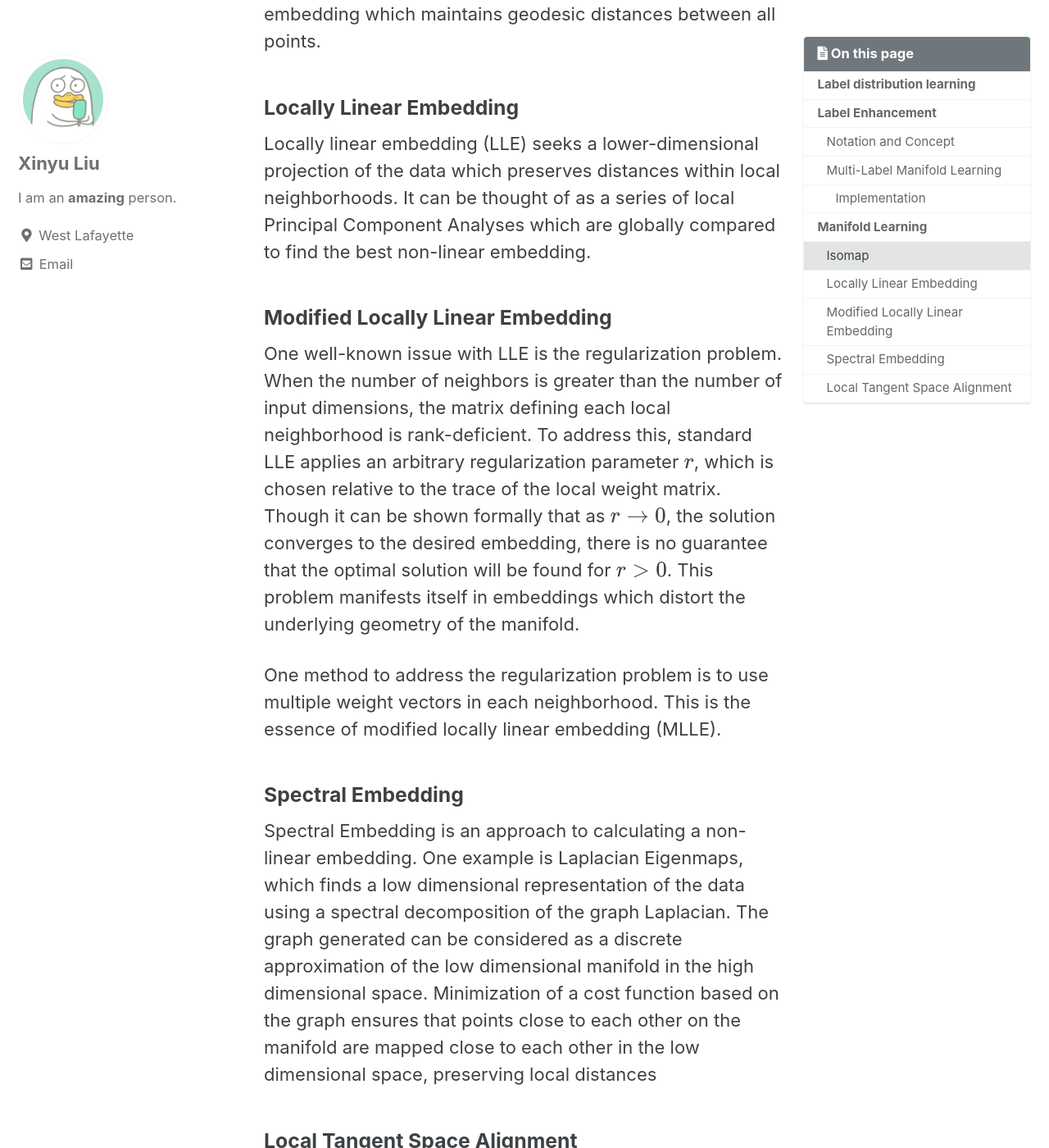
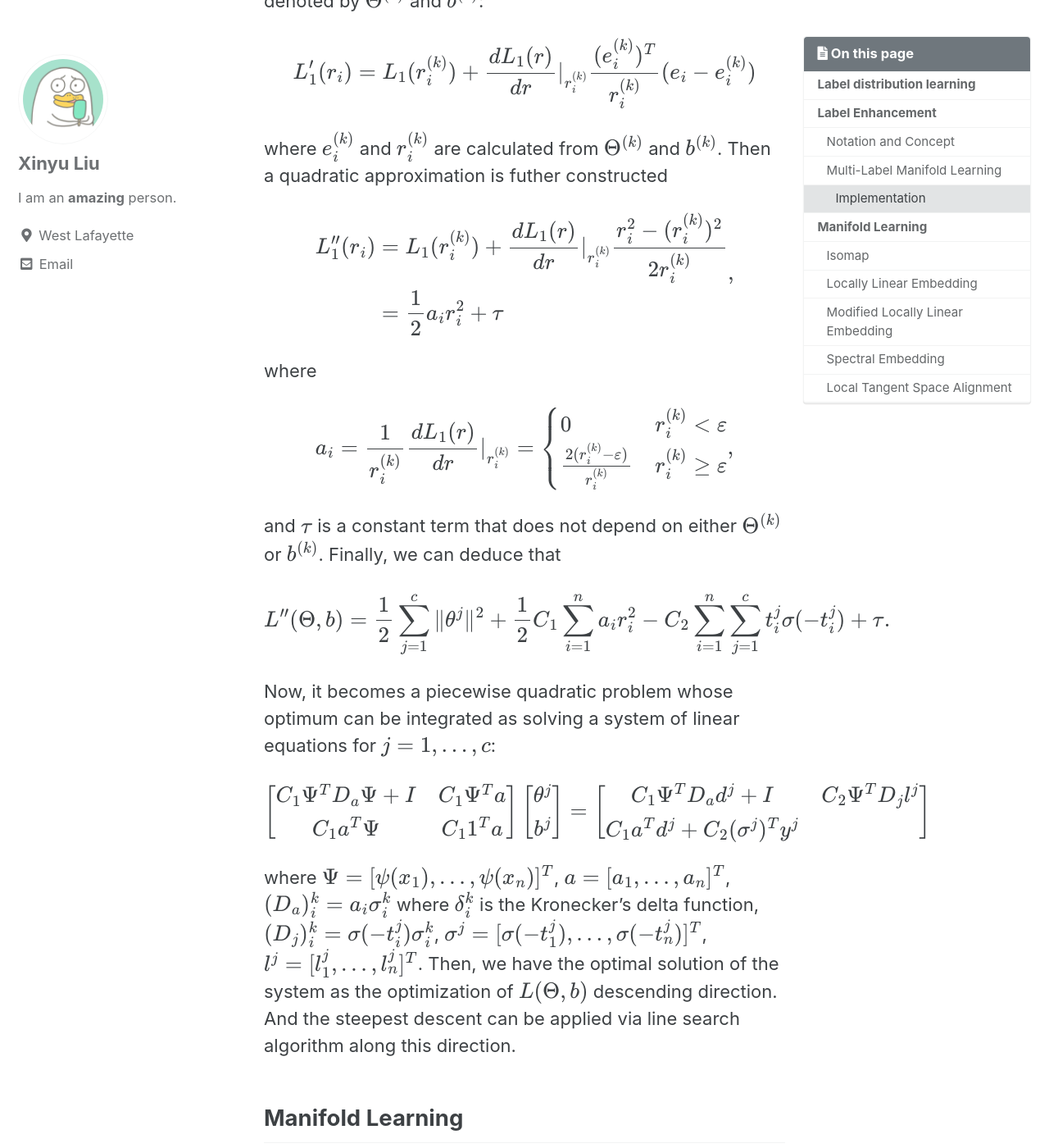
Before and after one commit to Liuxy94/Liuxy94.github.io, a Jekyll site: the page built from _posts/2021-05-04-labeling distribution learning.md, in a window 1280 px wide and 1400 px high, scrolled down 5994 px. Shown: the whole window at 82% size. Built offline with Jekyll 4.4.1, drawn with Linux system fonts in a browser that asks for light colours; cached includes are drawn as plain includes; formulas are drawn with MathJax 3; some of the changed text lies outside the part shown.

Commit message:
update ML2

```diff
--- a/_posts/2021-05-04-labeling distribution learning.md
+++ b/_posts/2021-05-04-labeling distribution learning.md
@@ -39,7 +41,7 @@ With the **smoothness assumption** that the points close to each other are more
 
 $$L_{\text{feature}}(W) = \sum\limits_{i=1}^{n} \|x_i - \sum\limits_{j\neq i}W_{i}^{j}x_j\|^2,$$
 
-where $W_i^j = 0$ unless $x_j$ is one of $x_i$'s $K$-nearest neighbors. Without loss of generality, we assume that $\|W_i\|_{1} = \sum\limits_{k=1}^{n} W_i^k = 1$. Then, the approximation can be solved as a quadrtic function with constraint that
+where $W_i^j = 0$ unless $x_j$ is one of $x_i$'s $K$-nearest neighbors. Without loss of generality, we assume that $$\|W_i\|_1=\sum\limits_{k=1}^{n} W_i^k = 1$$. Then, the approximation can be solved as a quadrtic function with constraint that
 
 $$ \arg\min\limits_{W_i} W_i^T G_iW_i \quad \text{s.t. } \|W_i\|_1 = 1,$$
 
@@ -55,11 +57,49 @@ where $\lambda >0$.
 1. It is convenient to judge whether a label is relevant or irrelevant to the example by the sign of it;
 2. It guarantees that the relevant numerical labels are larger than the irrelevant ones;
 3. The minimum of the relevant numerical labels will be equal to $\lambda$ or the maximum of the irrelevant numerical labels will be equal to $-\lambda$. This makes the scale of the reconstructed numerical labels on the control.
+
 #### Implementation
 The reconstructed numerical labels are real and the prob- lem can not be treated as a classification but rather a regres- sion problem. In the multi-label case, it is actually a multi- output regression problem. There have been some efficient algorithms proposed such as multi-output support vector regression (MSVR) and we propose the optimizor based on the MSVR.
 Similar to the MSVR, we generalize the 1-D SVR to solve the multi-dimensional case. In addition, our regressor not only concerns the distance between the predicted and the real values, but also the sign consistency of them. It leads to the minimization of
 
 $$L(\Theta, b) = \frac{1}{2}\sum\limits_{j=1}^{c}\|\theta^j\|^2 + C_1\sum\limits_{i=1}^{n}L_1(r_i) + C_2 \sum\limits_{i=1}^{n}\sum\limits_{j=1}^{c}L_2(t_i^j),$$
+
+where $r_i = \|e_i\| = \sqrt{e^T_ie_i}, e_i = d_i - \psi(x_i)^T\Theta - b$, $t_{i}^j = y^{j}_i(\psi(x_i)^T\theta^j + b^j)$, $\Theta = [\theta^1, \ldots, \theta^q]$, $b=[b^1,\ldots,b^q]$, and $\psi(x)$ is a nonlinear transformation of $x$ to a higher-dimensional feature space $R^{H}$.
+
+To consider all dimensions into a unique restriction and yield a single support vector for all dimensions, the $L_1$ loss is set as
+
+$$\begin{equation}L_1(r) = \begin{cases}0 & r < \varepsilon \\ r^2 - 2r\varepsilon + \varepsilon^2 & r \geq \varepsilon.\end{cases}\end{equation} $$
+
+This will create an insensitive zone determined by $\varepsilon$ around the estimate, i.e., the loss of $r$ less than $\varepsilon$ will be ignored.
+To make the signs of the numerical label and the logical label same as much as possible, the $L_2$ loss is set as
+
+$$\begin{equation}L_2(t) = -t\sigma (-t) \begin{cases}0 & t>0 \\-t & t\geq 0.\end{cases}\end{equation}, $$
+
+where $\sigma(t)$ is an activation function where the value will be equal to $0$ if $t$ is negative, otherwise the value will be equal to $1$. The meaning of $L_2(t)$ is that if the signs of the predicted numerical label and the logical label are different, there will be some positive loss, otherwise the loss will be zero.
+
+To minimize $L(\Theta, b)$, we use an iterative quasi-Newton method named Iterative Re-Weighted Least Square (IRWLS). Firstly, $L_1(\Theta, b)$ is approximated by its first order Taylor expansion at the solution of the current $k$-th iteration, denoted by $\Theta^{(k)}$ and $b^{(k)}$:
+
+$$L_1'(r_i) = L_1(r_i^{(k)}) + \frac{dL_1(r)}{dr} {|}_{r_i^{(k)}} \frac{(e_i^{(k)})^T}{r_i^{(k)}}(e_i - e_i^{(k)})$$
+
+where $e^{(k)}_i$ and $r_i^{(k)}$ are calculated from $\Theta ^{(k)}$ and $b^{(k)}$. Then a quadratic approximation is futher constructed
+
+$$\begin{eqnarray} L_1''(r_i) &=& L_1(r_i^{(k)}) + \frac{dL_1(r)}{dr} {|}_{r_i^{(k)}} \frac{r_i^2 - (r_i^{(k)})^2}{2r_i^{(k)}}\\ &=& \frac{1}{2}a_i r_i^2 + \tau\end{eqnarray},$$
+
+where
+
+$$\begin{equation} a_i = \frac{1}{r_i^{(k)}}\frac{dL_1(r)}{dr} {|}_{r_i^{(k)}} = \begin{cases} 0 & r_i^{(k)}< \varepsilon\\ \frac{2(r_i^{(k)} - \varepsilon)}{r_i^{(k)}} & r_i^{(k)} \geq \varepsilon\end{cases}\end{equation},$$
+
+and $\tau$ is a constant term that does not depend on either $\Theta^{(k)}$ or $b^{(k)}$. Finally, we can deduce that
+
+$$ L''(\Theta, b) = \frac{1}{2} \sum\limits_{j=1}^{c} \|\theta^j\|^2 + \frac{1}{2} C_1 \sum\limits_{i=1}^{n} a_i r_i^2 - C_2 \sum\limits_{i=1}^{n}\sum\limits_{j=1}^{c} t_i^j \sigma(-t_i^j) + \tau.$$
+
+Now, it becomes a piecewise quadratic problem whose optimum can be integrated as solving a system of linear equations for $j = 1, \ldots, c$:
+
+$$\begin{bmatrix}C_1\Psi^T D_a\Psi + I & C_1\Psi^T a \\ C_1a^T\Psi & C_11^T a\end{bmatrix} \begin{bmatrix}\theta^j \\ b^j \end{bmatrix} = \begin{bmatrix}C_1\Psi^T D_a d^j+ I & C_2\Psi^T D_j l^j \\ C_1a^Td^j + C_2(\sigma^j)^T y^j \end{bmatrix}$$
+
+where $\Psi = [\psi(x_1), \ldots, \psi(x_n)]^T$, $a = [a_1,\ldots, a_n]^T$, $(D_a)^k_i = a_i\sigma_i^k$ where $\delta^{k}_i$ is the Kronecker's delta function, $(D_j)_i^k = \sigma(-t^j_i)\sigma^k_i$, $\sigma^j = [\sigma(-t_1^j), \ldots, \sigma(-t_n^j)]^T$, $l^j = [l_1^j, \ldots, l_n^j]^T$. Then, we have the optimal solution of the system as the optimization of $L(\Theta, b)$ descending direction. And the steepest descent can be applied via line search algorithm along this direction.
+
+
 
 ## Manifold Learning
 
```
Also changed, not shown: other parts of _posts/2021-05-04-labeling distribution learning.md (+2 -0 lines).
